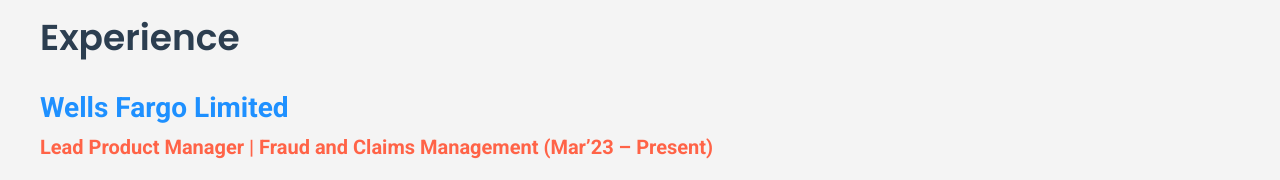
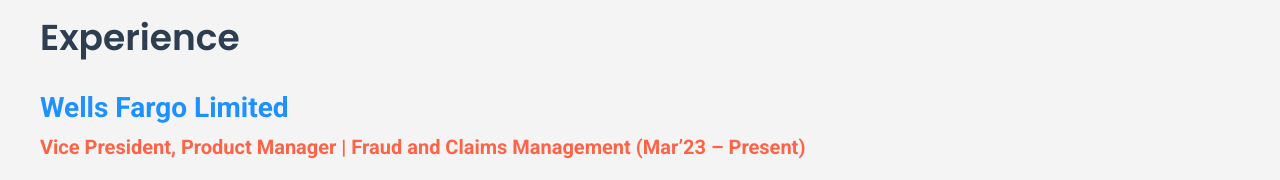
Before and after one commit to madhwip/Personal-Website, a plain HTML site: page index.html in a window 1280 px wide. Shown: the part 2620-2800 px from the top of the page. Drawn offline with Linux system fonts and the light colour scheme.

Commit message:
Update index.html
Update jd

```diff
--- a/index.html
+++ b/index.html
@@ -100,7 +100,7 @@
 
             <div class="job">
                 <h3>Wells Fargo Limited</h3>
-                <p><strong>Lead Product Manager | Fraud and Claims Management (Mar’23 – Present)</strong></p>
+                <p><strong>Vice President, Product Manager | Fraud and Claims Management (Mar’23 – Present)</strong></p>
                 <ul>
                     <li>Strategically led the development and management of the Fraud and Claims Management product portfolio, resulting in a 20% reduction in fraud incidents and a 30% improvement in claims resolution efficiency.</li>
                     <li>Collaborated with cross-functional teams to implement innovative solutions, enhancing customer satisfaction and driving operational excellence.</li>
```
